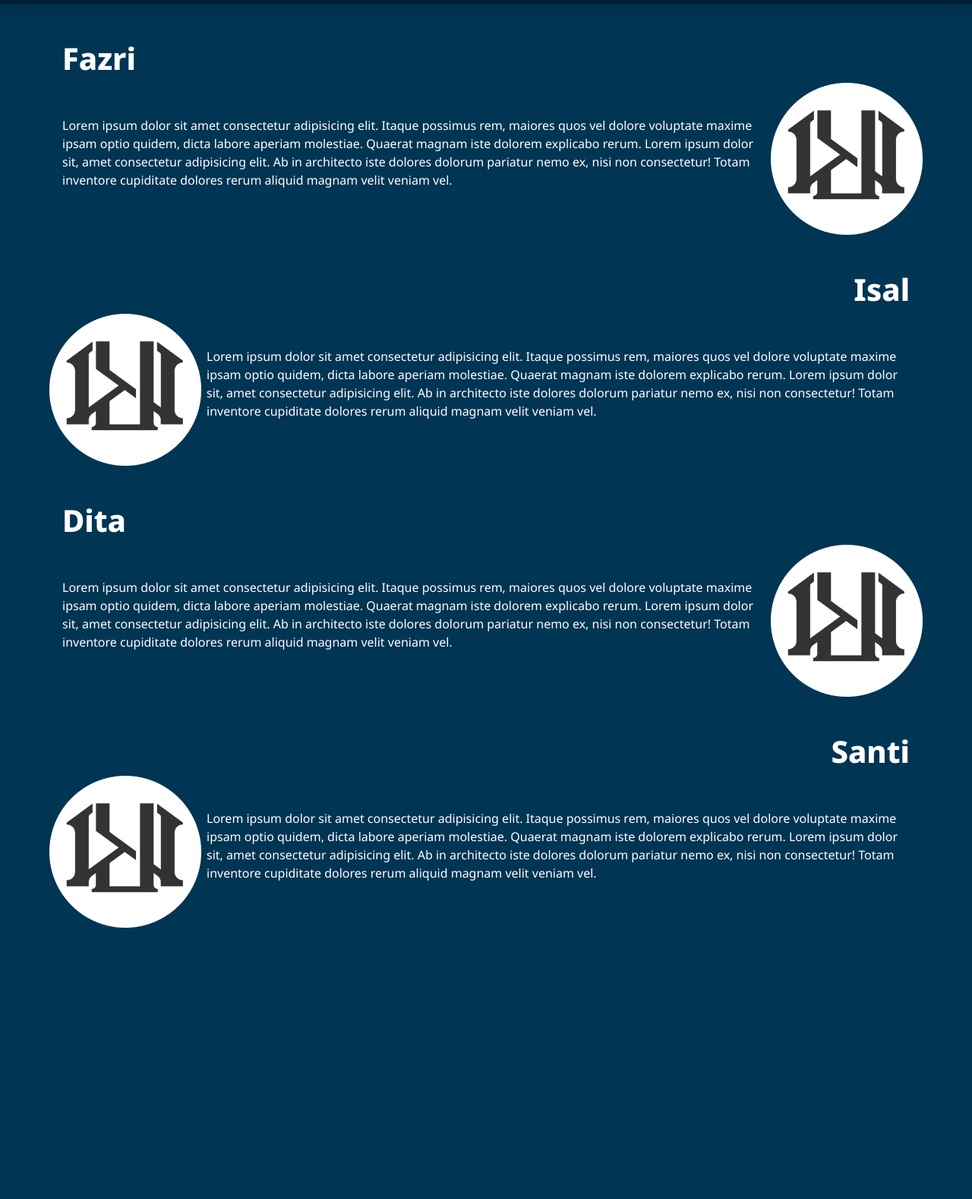
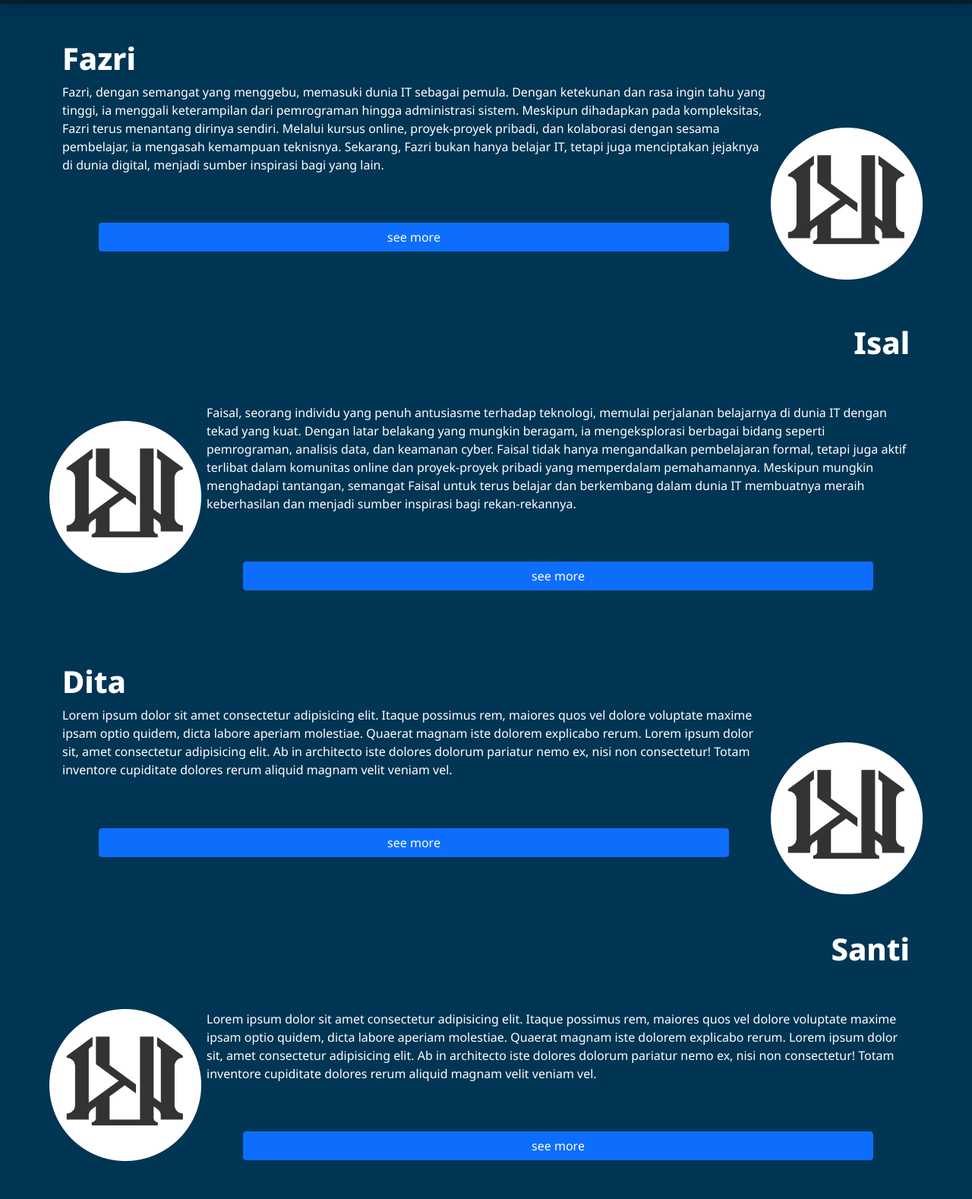
Before and after one commit to saefulfazri/projek_Mebrow, a plain HTML site: page index.html in a window 1280 px wide. Shown: the part 55-1633 px from the top of the page at 76% size. Before the commit the page ends 1324 px from the top, so only its background shows below. Drawn offline with nearby package versions, Linux system fonts and the light colour scheme.

Commit message:
mempercantik_web

```diff
--- a/index.html
+++ b/index.html
@@ -23,61 +23,74 @@
     <section class="my-5">
         <div class="container">
             <!-- fazri -->
-            <div class="row mb-5">
+            <div class="row mb-5 d-flex justify-content-center">
                 <h1 class="fw-bolder">Fazri</h1>
-                <div class="col-sm-6 col-md-10 d-flex align-items-center">
+                <div class="col-sm-6 col-md-10 d-grid align-items-center">
+                    <p>Fazri, dengan semangat yang menggebu, memasuki dunia IT sebagai pemula. Dengan ketekunan dan rasa
+                        ingin tahu yang tinggi, ia menggali keterampilan dari pemrograman hingga administrasi sistem.
+                        Meskipun dihadapkan pada kompleksitas, Fazri terus menantang dirinya sendiri. Melalui kursus
+                        online, proyek-proyek pribadi, dan kolaborasi dengan sesama pembelajar, ia mengasah kemampuan
+                        teknisnya. Sekarang, Fazri bukan hanya belajar IT, tetapi juga menciptakan jejaknya di dunia
+                        digital, menjadi sumber inspirasi bagi yang lain.</p>
+                    <a class="btn btn-primary m-5" href="#" role="button">see more</a>
+
+                </div>
+                <div class="col-6 col-md-2 d-flex align-items-center justify-content-center mt-5">
+                    <img src="asset/img/icons/11zon_cropped.png" alt="" style="width: 200px;">
+                </div>
+            </div>
+            <!-- isal -->
+            <div class="row mb-5 d-flex justify-content-center">
+                <h1 class="text-end fw-bolder">Isal</h1>
+                <div class="col-6 col-md-2 d-flex align-items-center justify-content-center">
+                    <img src="asset/img/icons/11zon_cropped.png" alt="" style="width: 200px;">
+                </div>
+                <div class="col-sm-6 col-md-10 d-grid align-items-center mt-5">
+                    <p>Faisal, seorang individu yang penuh antusiasme terhadap teknologi, memulai perjalanan belajarnya
+                        di dunia IT dengan tekad yang kuat. Dengan latar belakang yang mungkin beragam, ia
+                        mengeksplorasi berbagai bidang seperti pemrograman, analisis data, dan keamanan cyber. Faisal
+                        tidak hanya mengandalkan pembelajaran formal, tetapi juga aktif terlibat dalam komunitas online
+                        dan proyek-proyek pribadi yang memperdalam pemahamannya. Meskipun mungkin menghadapi tantangan,
+                        semangat Faisal untuk terus belajar dan berkembang dalam dunia IT membuatnya meraih keberhasilan
+                        dan menjadi sumber inspirasi bagi rekan-rekannya.</p>
+                    <a class="btn btn-primary m-5" href="#" role="button">see more</a>
+                </div>
+            </div>
+            <!-- ditar -->
+            <div class="row mb-5 d-flex justify-content-center">
+                <h1 class="fw-bolder">Dita</h1>
+                <div class="col-sm-6 col-md-10 d-grid align-items-center">
                     <p>Lorem ipsum dolor sit amet consectetur adipisicing elit. Itaque possimus rem, maiores quos vel
                         dolore voluptate maxime ipsam optio quidem, dicta labore aperiam molestiae. Quaerat magnam iste
                         dolorem explicabo rerum. Lorem ipsum dolor sit, amet consectetur adipisicing elit. Ab in
                         architecto iste dolores dolorum pariatur nemo ex, nisi non consectetur! Totam inventore
                         cupiditate dolores rerum aliquid magnam velit veniam vel.</p>
+                    <a class="btn btn-primary m-5" href="#" role="button">see more</a>
                 </div>
+                <div class="col-6 col-md-2 d-flex align-items-center justify-content-center mt-5">
+                    <img src="asset/img/icons/11zon_cropped.png" alt="" style="width: 200px;">
+                </div>
+            </div>
+            <!-- santi -->
+            <div class="row mb-5 d-flex justify-content-center ">
+                <h1 class="text-end fw-bolder">Santi</h1>
                 <div class="col-6 col-md-2 d-flex align-items-center justify-content-center">
                     <img src="asset/img/icons/11zon_cropped.png" alt="" style="width: 200px;">
                 </div>
-            </div>
-            <!-- isal -->
-            <div class="row mb-5">
-                <h1 class="text-end fw-bolder">Isal</h1>
-                <div class="col-6 col-md-2 d-flex align-items-center justify-content-center">
-                    <img src="asset/img/icons/11zon_cropped.png" alt="" style="width: 200px;">
-                </div>
-                <div class="col-sm-6 col-md-10 d-flex align-items-center">
+                <div class="col-sm-6 col-md-10 d-grid align-items-center mt-5">
                     <p>Lorem ipsum dolor sit amet consectetur adipisicing elit. Itaque possimus rem, maiores quos vel
                         dolore voluptate maxime ipsam optio quidem, dicta labore aperiam molestiae. Quaerat magnam iste
                         dolorem explicabo rerum. Lorem ipsum dolor sit, amet consectetur adipisicing elit. Ab in
                         architecto iste dolores dolorum pariatur nemo ex, nisi non consectetur! Totam inventore
                         cupiditate dolores rerum aliquid magnam velit veniam vel.</p>
+                    <a class="btn btn-primary m-5" href="#" role="button">see more</a>
                 </div>
             </div>
-            <!-- ditar -->
-            <div class="row mb-5">
-                <h1 class="fw-bolder">Dita</h1>
-                <div class="col-sm-6 col-md-10 d-flex align-items-center">
-                    <p>Lorem ipsum dolor sit amet consectetur adipisicing elit. Itaque possimus rem, maiores quos vel
-                        dolore voluptate maxime ipsam optio quidem, dicta labore aperiam molestiae. Quaerat magnam iste
-                        dolorem explicabo rerum. Lorem ipsum dolor sit, amet consectetur adipisicing elit. Ab in
-                        architecto iste dolores dolorum pariatur nemo ex, nisi non consectetur! Totam inventore
-                        cupiditate dolores rerum aliquid magnam velit veniam vel.</p>
-                </div>
-                <div class="col-6 col-md-2 d-flex align-items-center justify-content-center">
-                    <img src="asset/img/icons/11zon_cropped.png" alt="" style="width: 200px;">
-                </div>
-            </div>
-            <!-- santi -->
-            <div class="row mb-5">
-                <h1 class="text-end fw-bolder">Santi</h1>
-                <div class="col-6 col-md-2 d-flex align-items-center justify-content-center">
-                    <img src="asset/img/icons/11zon_cropped.png" alt="" style="width: 200px;">
-                </div>
-                <div class="col-sm-6 col-md-10 d-flex align-items-center">
-                    <p>Lorem ipsum dolor sit amet consectetur adipisicing elit. Itaque possimus rem, maiores quos vel
-                        dolore voluptate maxime ipsam optio quidem, dicta labore aperiam molestiae. Quaerat magnam iste
-                        dolorem explicabo rerum. Lorem ipsum dolor sit, amet consectetur adipisicing elit. Ab in
-                        architecto iste dolores dolorum pariatur nemo ex, nisi non consectetur! Totam inventore
-                        cupiditate dolores rerum aliquid magnam velit veniam vel.</p>
-                </div>
-            </div>
+        </div>
+    </section>
+    <section>
+        <div class="container">
+
         </div>
     </section>
 </body>
```
